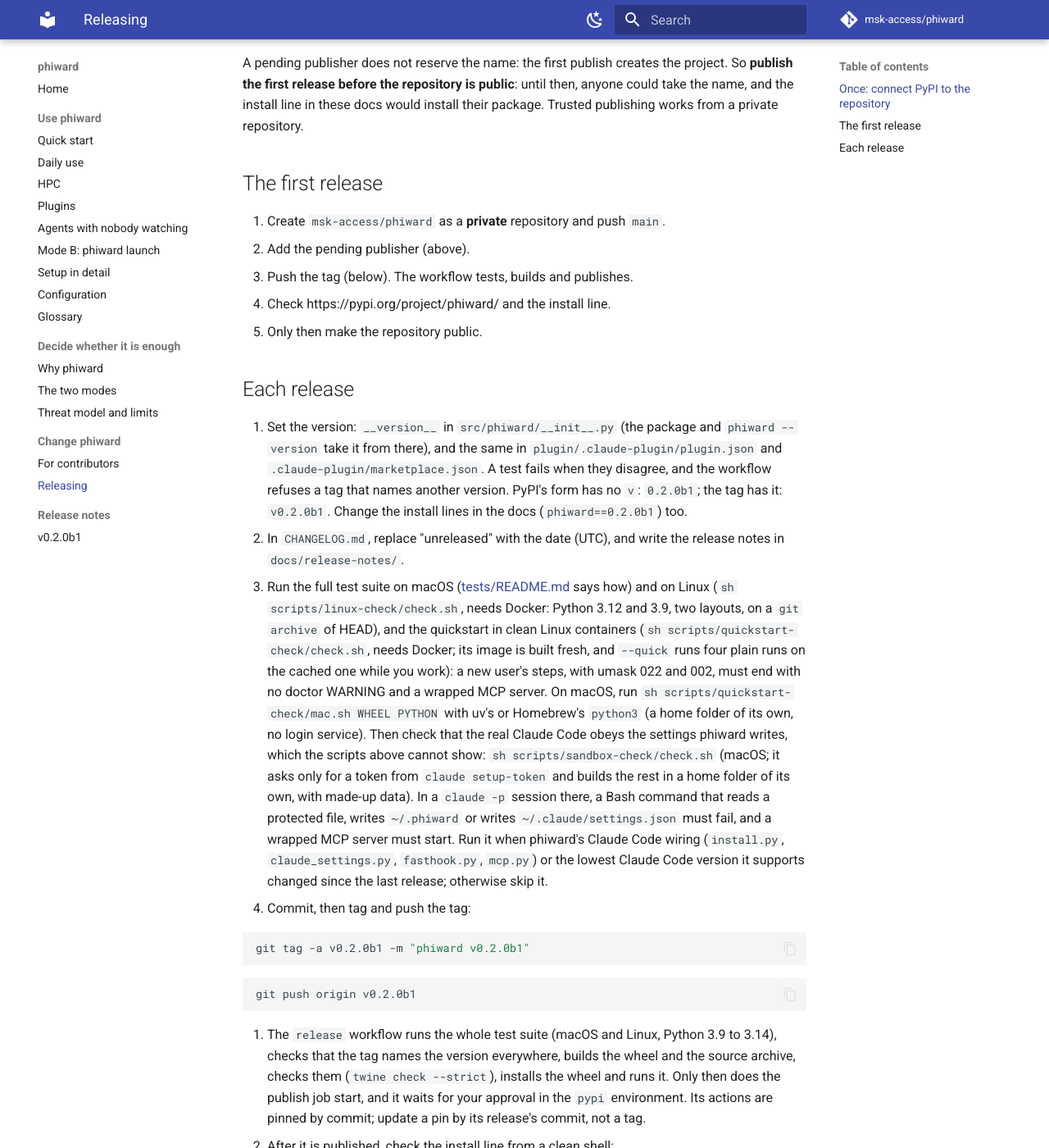
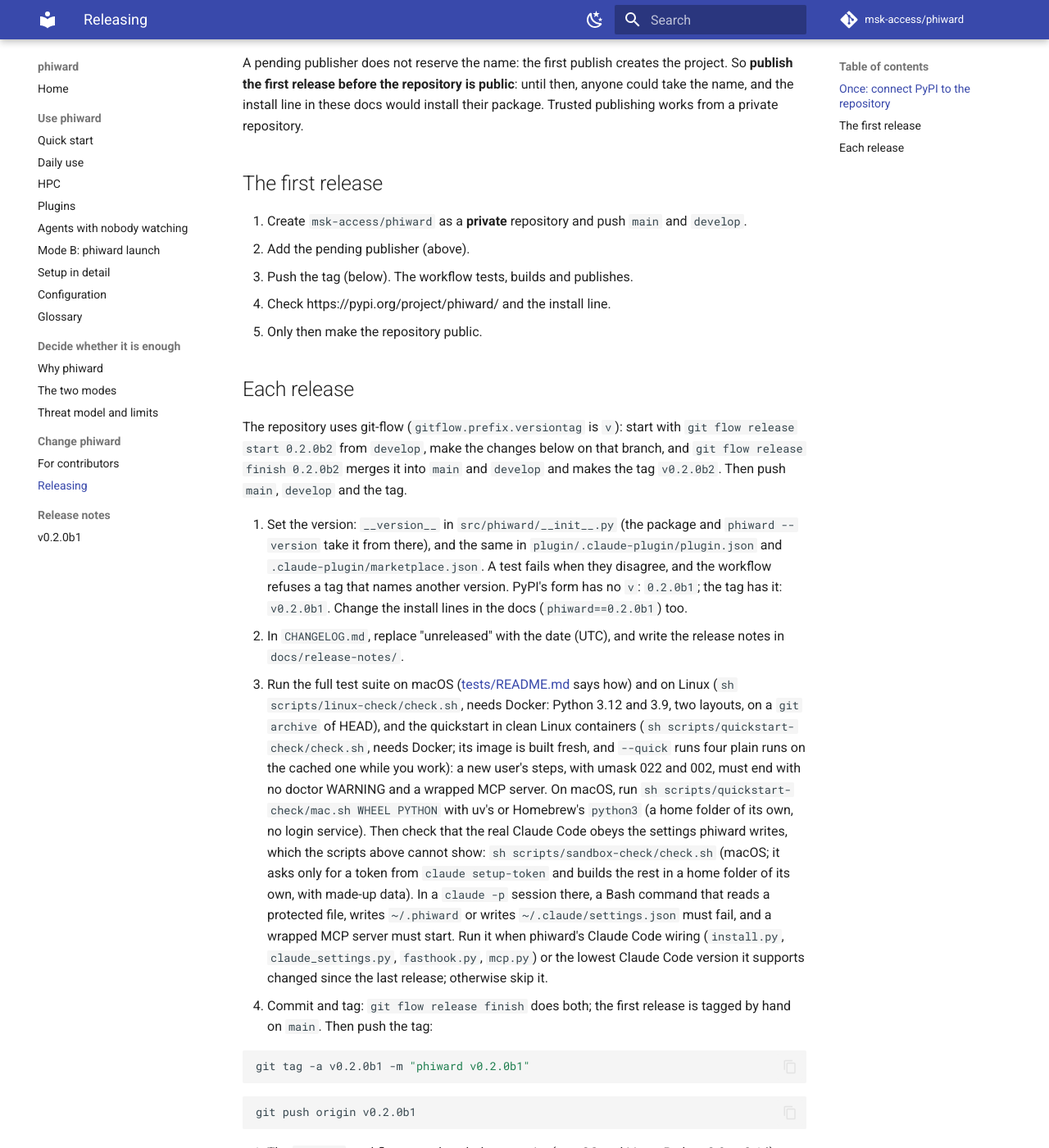
Before and after one commit to msk-access/phiward, an MkDocs documentation site: the page built from docs/releasing.md, in a window 1280 px wide and 1400 px high, scrolled down 453 px. Shown: the whole window at 82% size. Built offline with MkDocs 1.6.1 and Material for MkDocs 9.7.7, drawn with Linux system fonts in a browser that asks for light colours; comment, search, counter and statistics services are not loaded.

Commit message:
git-flow: develop for work, main for releases; CI on both

````diff
--- a/docs/releasing.md
+++ b/docs/releasing.md
@@ -22,13 +22,18 @@ works from a private repository.
 
 ## The first release
 
-1. Create `msk-access/phiward` as a **private** repository and push `main`.
+1. Create `msk-access/phiward` as a **private** repository and push `main` and `develop`.
 2. Add the pending publisher (above).
 3. Push the tag (below). The workflow tests, builds and publishes.
 4. Check https://pypi.org/project/phiward/ and the install line.
 5. Only then make the repository public.
 
 ## Each release
+
+The repository uses git-flow (`gitflow.prefix.versiontag` is `v`): start with
+`git flow release start 0.2.0b2` from `develop`, make the changes below on that branch, and
+`git flow release finish 0.2.0b2` merges it into `main` and `develop` and makes the tag `v0.2.0b2`.
+Then push `main`, `develop` and the tag.
 
 1. Set the version: `__version__` in `src/phiward/__init__.py` (the package and
    `phiward --version` take it from there), and the same in `plugin/.claude-plugin/plugin.json`
@@ -52,7 +57,8 @@ works from a private repository.
    writes `~/.claude/settings.json` must fail, and a wrapped MCP server must start. Run it when
    phiward's Claude Code wiring (`install.py`, `claude_settings.py`, `fasthook.py`, `mcp.py`) or
    the lowest Claude Code version it supports changed since the last release; otherwise skip it.
-4. Commit, then tag and push the tag:
+4. Commit and tag: `git flow release finish` does both; the first release is tagged by hand on
+   `main`. Then push the tag:
 
    ```bash
    git tag -a v0.2.0b1 -m "phiward v0.2.0b1"
````
Also changed, not shown: CONTRIBUTING.md (+2 -1 lines), 1 other file.
